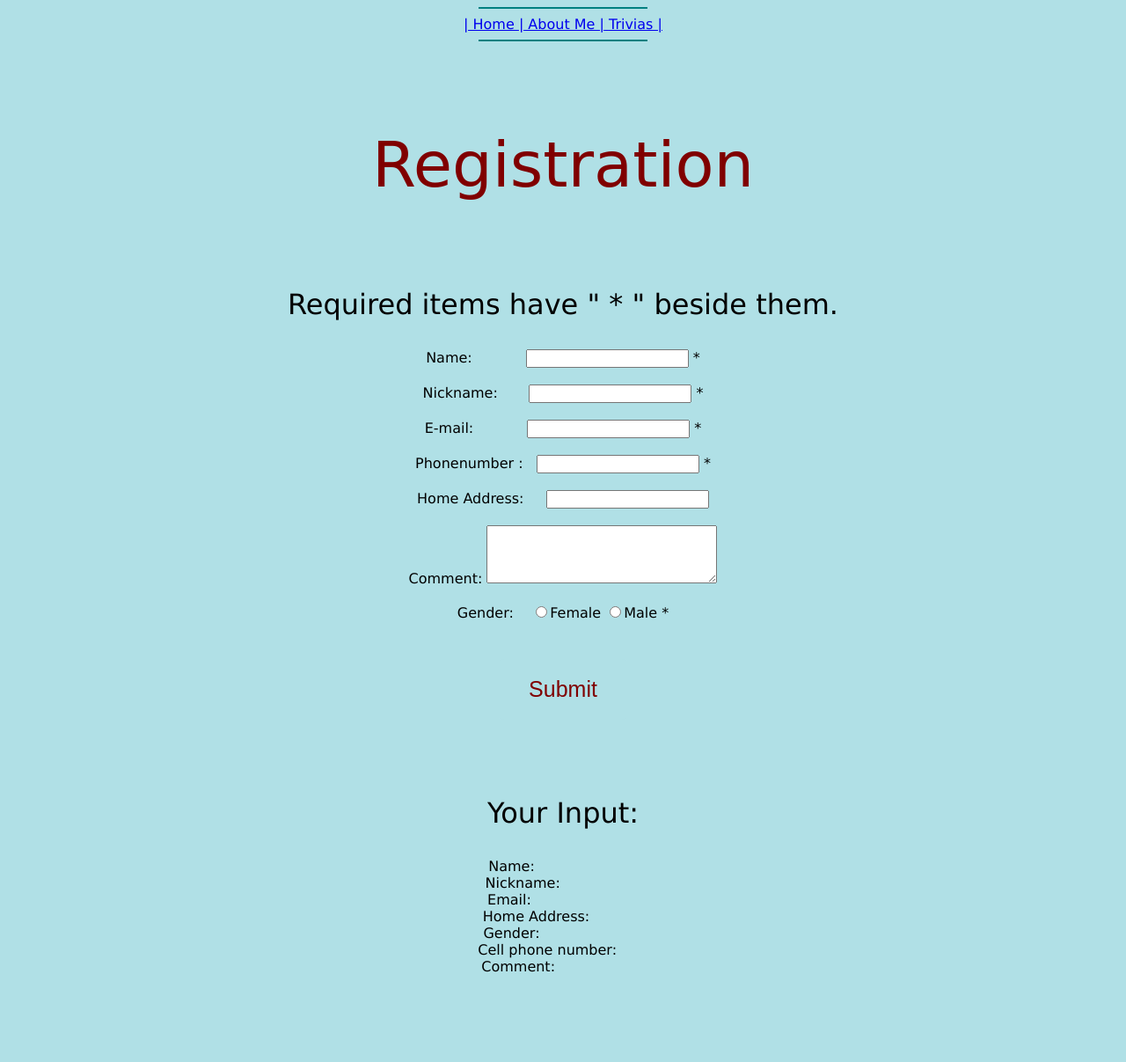
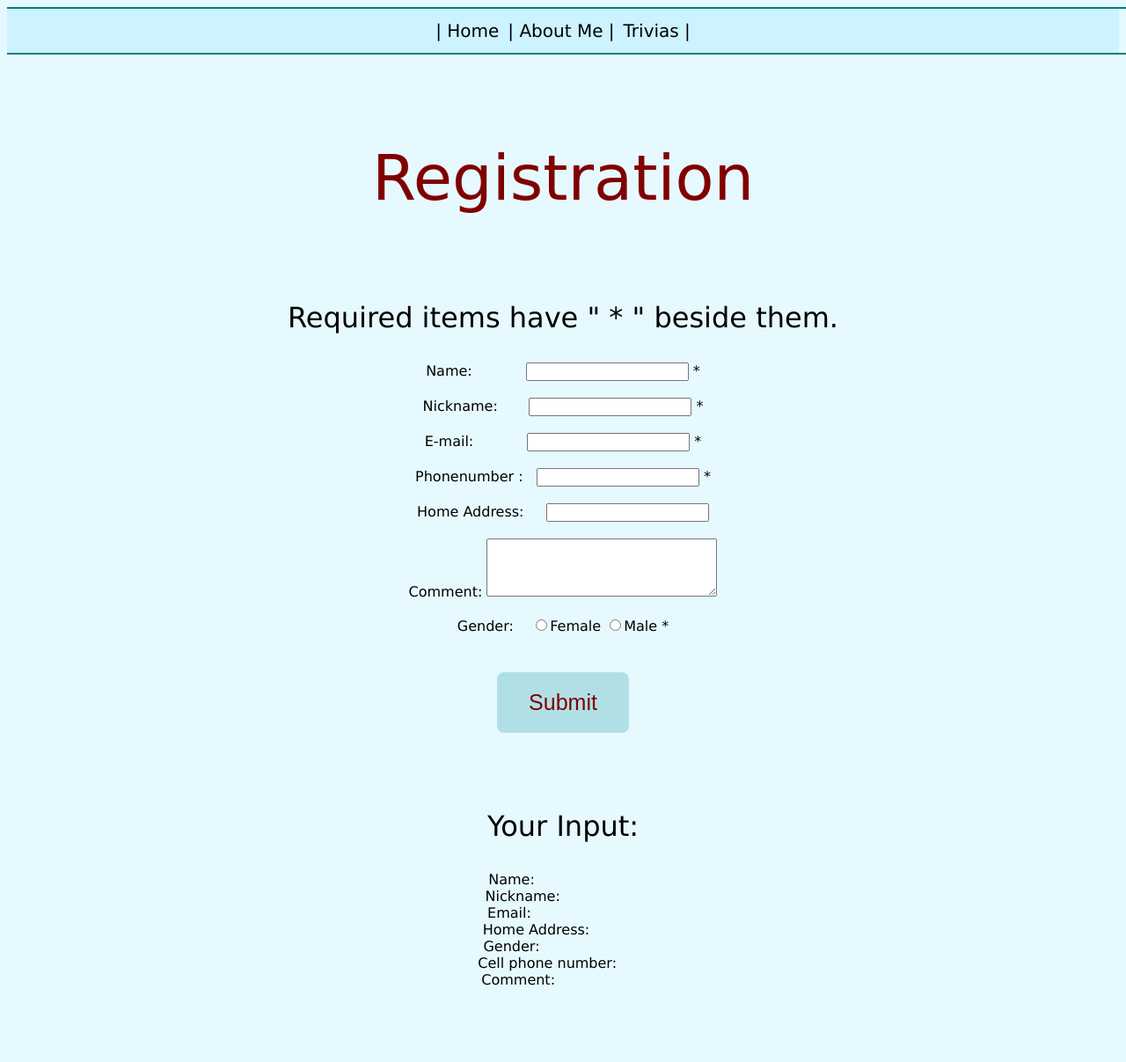
Before and after one commit to llantosthom/APC_webprog_SS152_test_repo_jollantos, a PHP site: page /homepage.php in a window 1280 px wide; the page is wider, and only the part inside the window is pictured. Shown: that part at 88% size. Before the commit the page ends 1105 px from the top of that part, so only its background shows below. Run offline with PHP 8.4, Linux system fonts and the light colour scheme.

Commit message:
Stuff i've done at the class

```diff
--- a/Exercise4/homepage.php
+++ b/Exercise4/homepage.php
@@ -3,13 +3,14 @@
 <head>
 <style>
 body {
-    background-color: powderblue;
-	text-align: center;
+    background-color: #e6f9ff;
+
 	font-family: verdana;
 }
 p.one {
 	font-size: 200%;
 	padding-top: 50px;
+	text-align: center;
 }
 h1 {
 	font-family: Satisfy, cursive;
@@ -17,6 +18,7 @@
     color: maroon;
 	font-size: 450%;
 	padding-top: 50px;
+	text-align: center;
 }
 .button {
   display: inline-block;
@@ -57,19 +59,37 @@
   opacity: 1;
   right: 0;
 }
+div {background-color: #ccf3ff;}
+div a {
+    text-decoration: none;
+    color: black;
+	padding: 5px;
+    font-size: 20px;
+    display:inline-block;
+
+}
+
 
 </style>
 </head>
+<center>
 <body>
-
-<hr width="15%" size="2" color="teal">
+<div>
+<hr width="120%" size="2" color="teal">
 <a href="homepage.php" target.xml> | Home
 <a href="javascript.html" target.xml>| About Me |
 <a href="javascript2.html" target.xml> Trivias |
 </a>
-<hr width="15%" size="2" color="teal">
+<hr width="120%" size="2" color="teal">
+</div>
+</center>
 
+
+
+<center>
 <?php
+
+
 // define variables and set to empty values
 $nameErr = $nicknameErr = $emailErr = $genderErr = $phoneErr = $homeadErr = "";
 $name =$nickname= $email = $gender = $comment = $phone = $homead = "";
@@ -130,6 +150,7 @@
   $data = htmlspecialchars($data);
   return $data;
 }
+
 ?>
 
 <h1> Registration </h1>
```
Also changed, not shown: Exercise4/javascript.html (+18 -4 lines), Exercise4/javascript2.html (+17 -7 lines).
